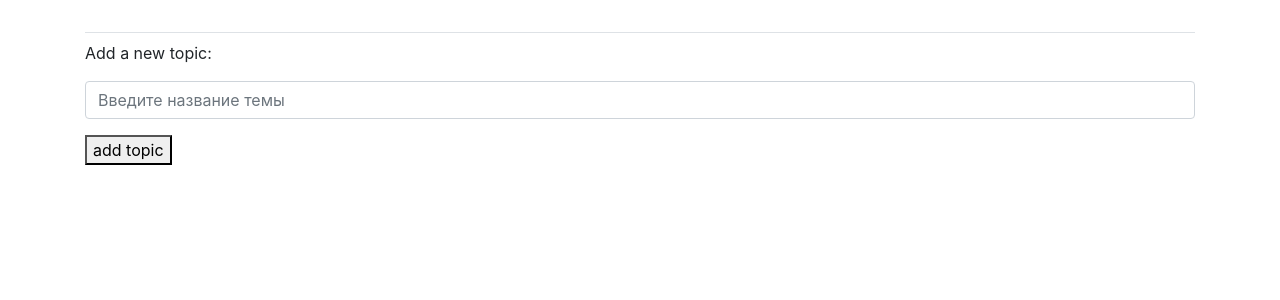
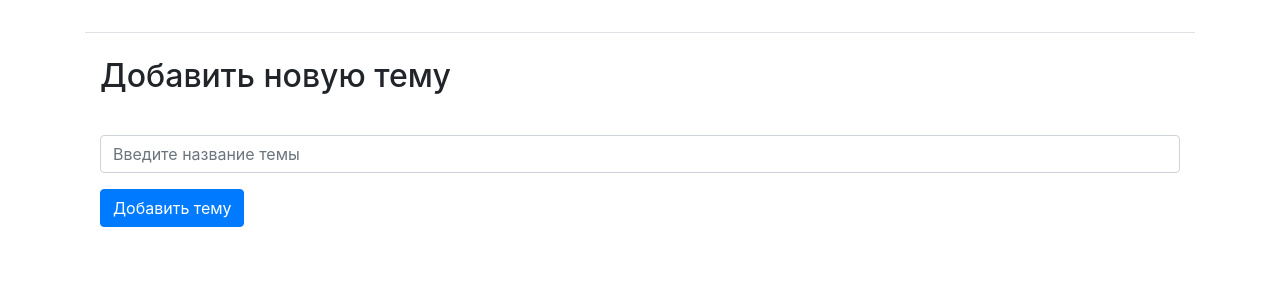
Before and after one commit to oldblood37/learnlog, a Django app: page /new_topic/ in a window 1280 px wide. Shown: the part 58-358 px from the top of the page. Run offline with Django 5.2, Linux system fonts and the light colour scheme; a user stored in the database is signed in; some libraries are stand-ins or nearby versions.

Commit message:
Update new_topic.html

```diff
--- a/learning_logs/templates/learning_logs/new_topic.html
+++ b/learning_logs/templates/learning_logs/new_topic.html
@@ -1,11 +1,19 @@
 {% extends "learning_logs/base.html" %}
+{% load widget_tweaks %}
+
 {% block content %}
-
-	<p>Add a new topic:</p>
-	<form action="{% url 'learning_logs:new_topic' %}" method='post'>
-	{% csrf_token %}
-		{{ form.as_p }}
-		<button name="submit">add topic</button>
-	</form>
-
+<div class="container mt-4">
+    <h2>Добавить новую тему</h2>
+    <form action="{% url 'learning_logs:new_topic' %}" method="post" class="mt-3">
+        {% csrf_token %}
+        <div class="form-group">
+            {{ form.text.label_tag }}
+            {{ form.text|add_class:"form-control" }}
+            {% for error in form.text.errors %}
+                <div class="alert alert-danger">{{ error }}</div>
+            {% endfor %}
+        </div>
+        <button type="submit" class="btn btn-primary">Добавить тему</button>
+    </form>
+</div>
 {% endblock content %}
```
